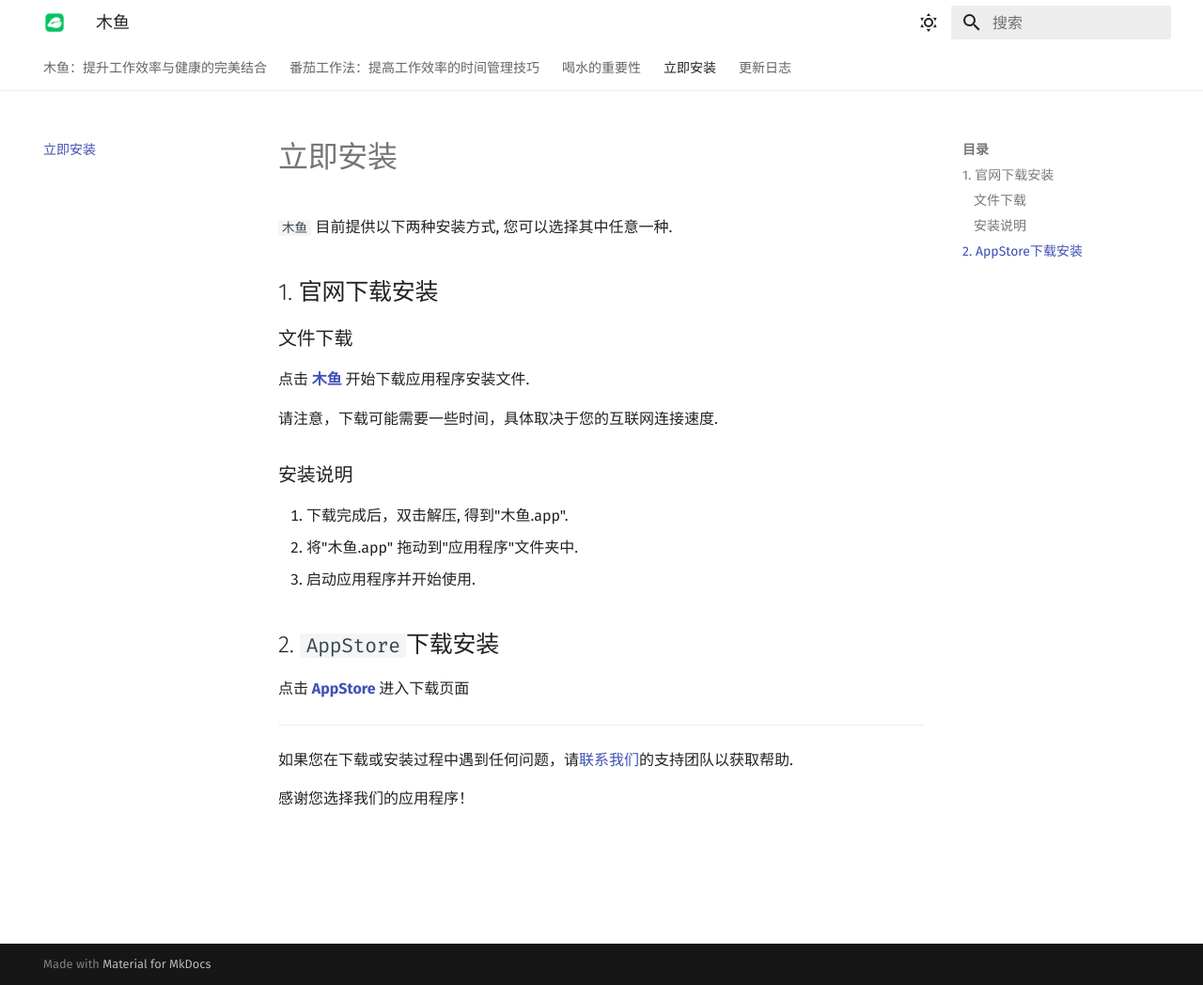
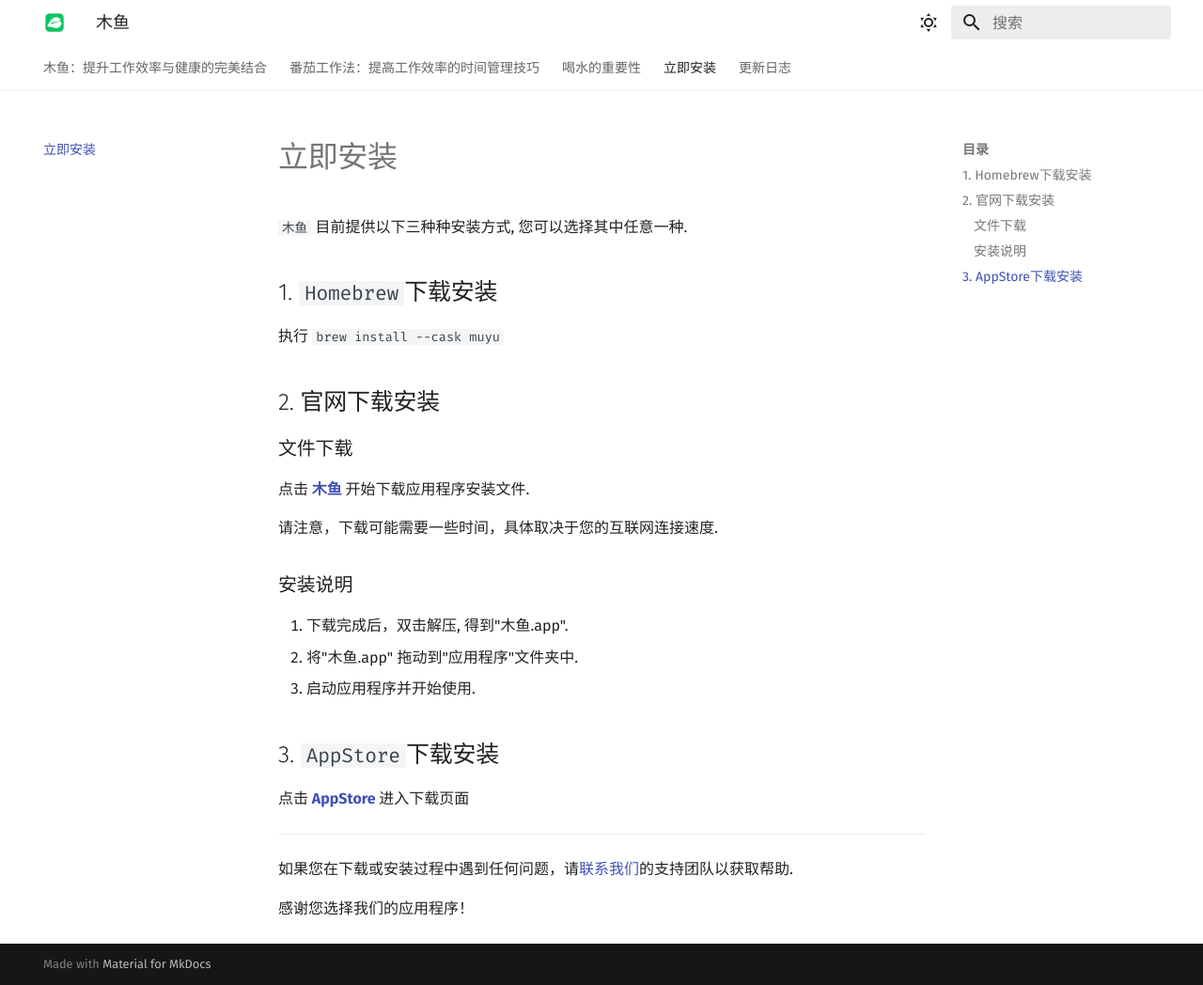
Before and after one commit to TMTBO/BreakItPages, an MkDocs documentation site: the page built from docs/download.md, in a window 1280 px wide and 1048 px high. Shown: the whole window at 94% size. Built offline with MkDocs 1.6.1 and Material for MkDocs 9.7.7, drawn with Linux system fonts in a browser that asks for light colours.

Commit message:
added: add install with brew

```diff
--- a/docs/download.md
+++ b/docs/download.md
@@ -1,8 +1,12 @@
 # 立即安装
 
-`木鱼` 目前提供以下两种安装方式, 您可以选择其中任意一种.
+`木鱼` 目前提供以下三种种安装方式, 您可以选择其中任意一种.
 
-## 1. 官网下载安装
+## 1. `Homebrew`下载安装
+
+执行 `brew install --cask muyu`
+
+## 2. 官网下载安装
 
 ### 文件下载
 
@@ -16,7 +20,7 @@
 2. 将"木鱼.app" 拖动到"应用程序"文件夹中.
 3. 启动应用程序并开始使用.
 
-## 2. `AppStore`下载安装
+## 3. `AppStore`下载安装
 
 点击**[ AppStore ](https://apps.apple.com/us/app/%E6%9C%A8%E9%B1%BC-%E9%AB%98%E6%95%88%E5%B7%A5%E4%BD%9C-%E5%81%A5%E5%BA%B7%E7%94%9F%E6%B4%BB/id6465346683?l=zh-Hans-CN&mt=12)**进入下载页面
 
```
